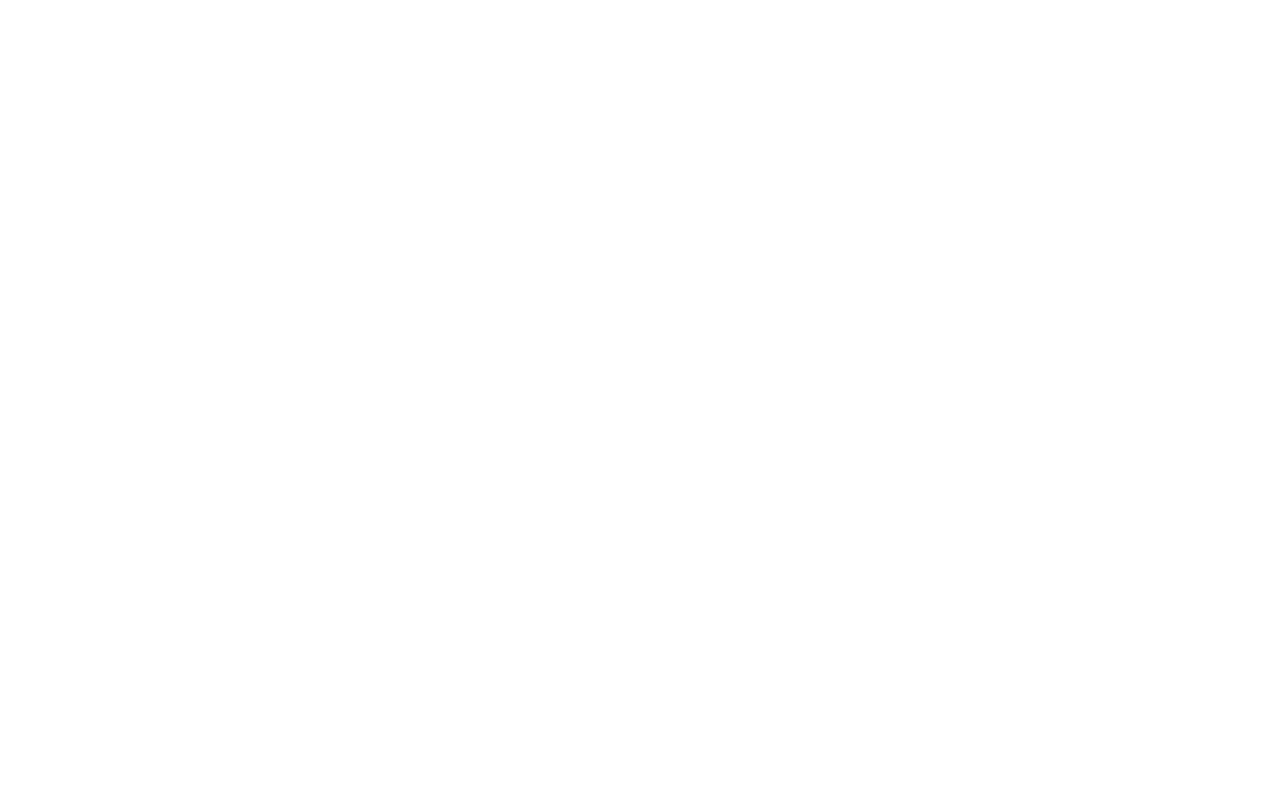
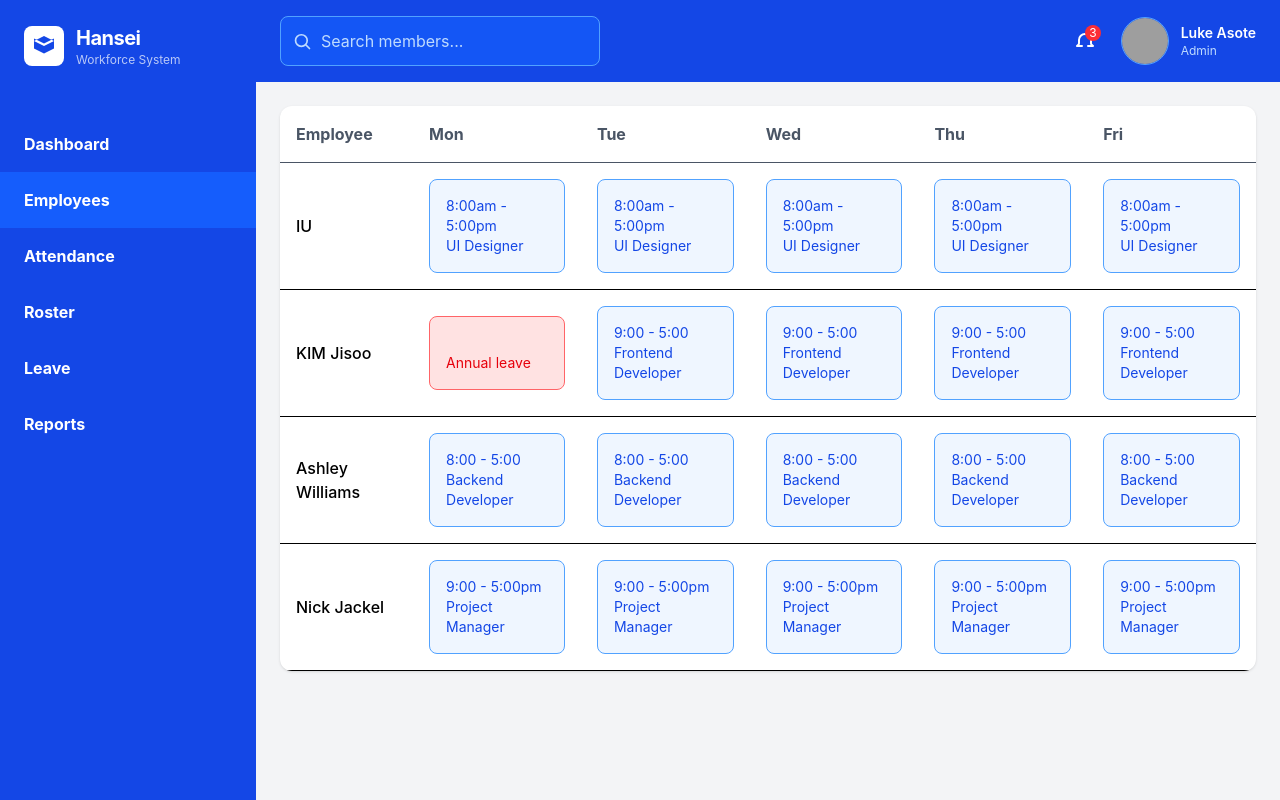
Before and after one commit to bunyim-kong/hansei_frontend, a Nuxt app: page /roster in a window 1280 px wide. Before the commit this address had no page. Built offline with nearby package versions, Linux system fonts and the light colour scheme; grey boxes are pictures that could not be loaded.

Commit message:
feat/roster

```diff
--- /dev/null
+++ b/pages/roster.vue
@@ -0,0 +1,147 @@
+<template>
+  <div class="flex min-h-screen bg-gray-100">
+
+    <Aside />
+
+    <div class="flex-1 flex flex-col">
+
+      <Header />
+
+      <main class="p-6">
+
+        <div class="bg-white rounded-xl shadow overflow-x-auto">
+          <table class="w-full">
+
+            <thead class="border-b text-gray-600">
+              <tr>
+                <th class="p-4 text-left">Employee</th>
+                <th
+                  v-for="day in days"
+                  :key="day"
+                  class="p-4 text-left"
+                >
+                  {{ day }}
+                </th>
+              </tr>
+            </thead>
+
+            <tbody>
+
+              <tr
+                v-for="employee in filteredEmployees"
+                :key="employee.name"
+                class="border-b"
+              >
+                <td class="p-4 font-medium">
+                  {{ employee.name }}
+                </td>
+
+                <td
+                  v-for="day in days"
+                  :key="day"
+                  class="p-4"
+                >
+
+                  <!-- Shift -->
+                  <div
+                    v-if="employee.shifts[day]"
+                    :class="shiftClass(employee.shifts[day].type)"
+                    class="p-4 rounded-lg text-sm"
+                  >
+                    {{ employee.shifts[day].time }}
+                    <br />
+                    {{ employee.shifts[day].role }}
+                  </div>
+
+                  <!-- Empty -->
+                  <div
+                    v-else
+                    class="text-gray-400 cursor-pointer"
+                    @click="addShift(employee, day)"
+                  >
+                    +
+                  </div>
+
+                </td>
+
+              </tr>
+
+            </tbody>
+
+          </table>
+        </div>
+
+      </main>
+
+    </div>
+
+  </div>
+</template>
+
+<script setup>
+import Aside from '~/components/aside.vue'
+import Header from '~/components/header.vue'
+import { ref, computed } from 'vue'
+
+const search = ref("")
+
+const days = ["Mon", "Tue", "Wed", "Thu", "Fri"]
+
+const employees = ref([
+  {
+    name: "IU",
+    shifts: {
+      Mon: { time: "8:00am - 5:00pm", role: "UI Designer", type: "work" },
+      Tue: { time: "8:00am - 5:00pm", role: "UI Designer", type: "work" },
+      Wed: { time: "8:00am - 5:00pm", role: "UI Designer", type: "work" },
+      Thu: { time: "8:00am - 5:00pm", role: "UI Designer", type: "work" },
+      Fri: { time: "8:00am - 5:00pm", role: "UI Designer", type: "work" }
+    }
+  },
+  {
+    name: "KIM Jisoo",
+    shifts: {
+      Mon: { time: "", role: "Annual leave", type: "leave" },
+      Tue: { time: "9:00 - 5:00", role: "Frontend Developer", type: "work" },
+      Wed: { time: "9:00 - 5:00", role: "Frontend Developer", type: "work" },
+      Thu: { time: "9:00 - 5:00", role: "Frontend Developer", type: "work" },
+      Fri: { time: "9:00 - 5:00", role: "Frontend Developer", type: "work" }
+    }
+  },
+  {
+    name: "Ashley Williams",
+    shifts: {
+      Mon: { time: "8:00 - 5:00", role: "Backend Developer", type: "work" },
+      Tue: { time: "8:00 - 5:00", role: "Backend Developer", type: "work" },
+      Wed: { time: "8:00 - 5:00", role: "Backend Developer", type: "work" },
+      Thu: { time: "8:00 - 5:00", role: "Backend Developer", type: "work" },
+      Fri: { time: "8:00 - 5:00", role: "Backend Developer", type: "work" }
+    }
+  },
+  {
+    name: "Nick Jackel",
+    shifts: {
+      Mon: { time: "9:00 - 5:00pm", role: "Project Manager", type: "work" },
+      Tue: { time: "9:00 - 5:00pm", role: "Project Manager", type: "work" },
+      Wed: { time: "9:00 - 5:00pm", role: "Project Manager", type: "work" },
+      Thu: { time: "9:00 - 5:00pm", role: "Project Manager", type: "work" },
+      Fri: { time: "9:00 - 5:00pm", role: "Project Manager", type: "work" }
+    }
+  }
+])
+
+const filteredEmployees = computed(() =>
+  employees.value.filter(e =>
+    e.name.toLowerCase().includes(search.value.toLowerCase())
+  )
+)
+
+function shiftClass(type) {
+  if (type === "work")
+    return "bg-blue-50 border border-blue-400 text-blue-700"
+
+  if (type === "leave")
+    return "bg-red-100 border border-red-400 text-red-600"
+}
+
+</script>
```
